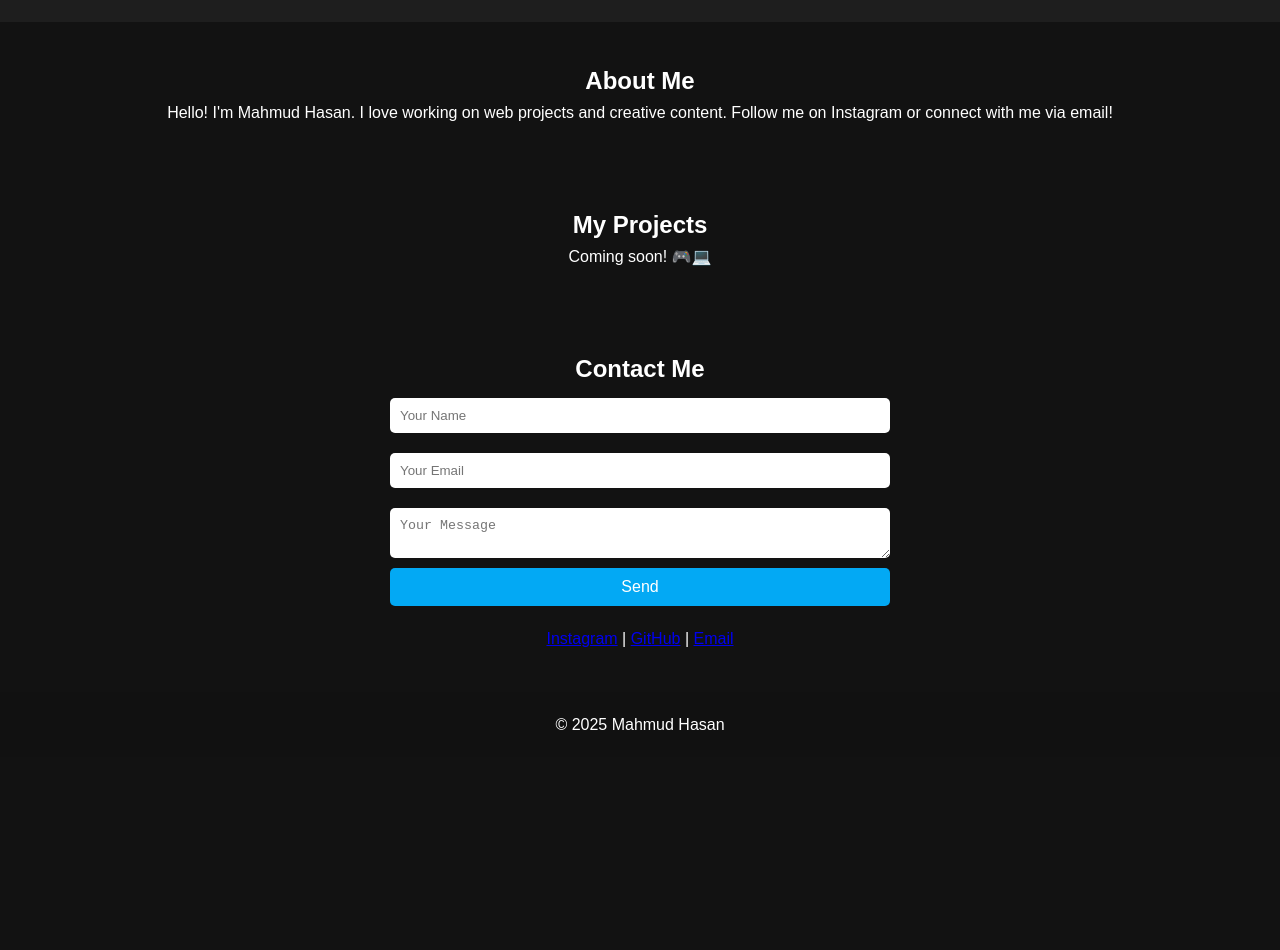
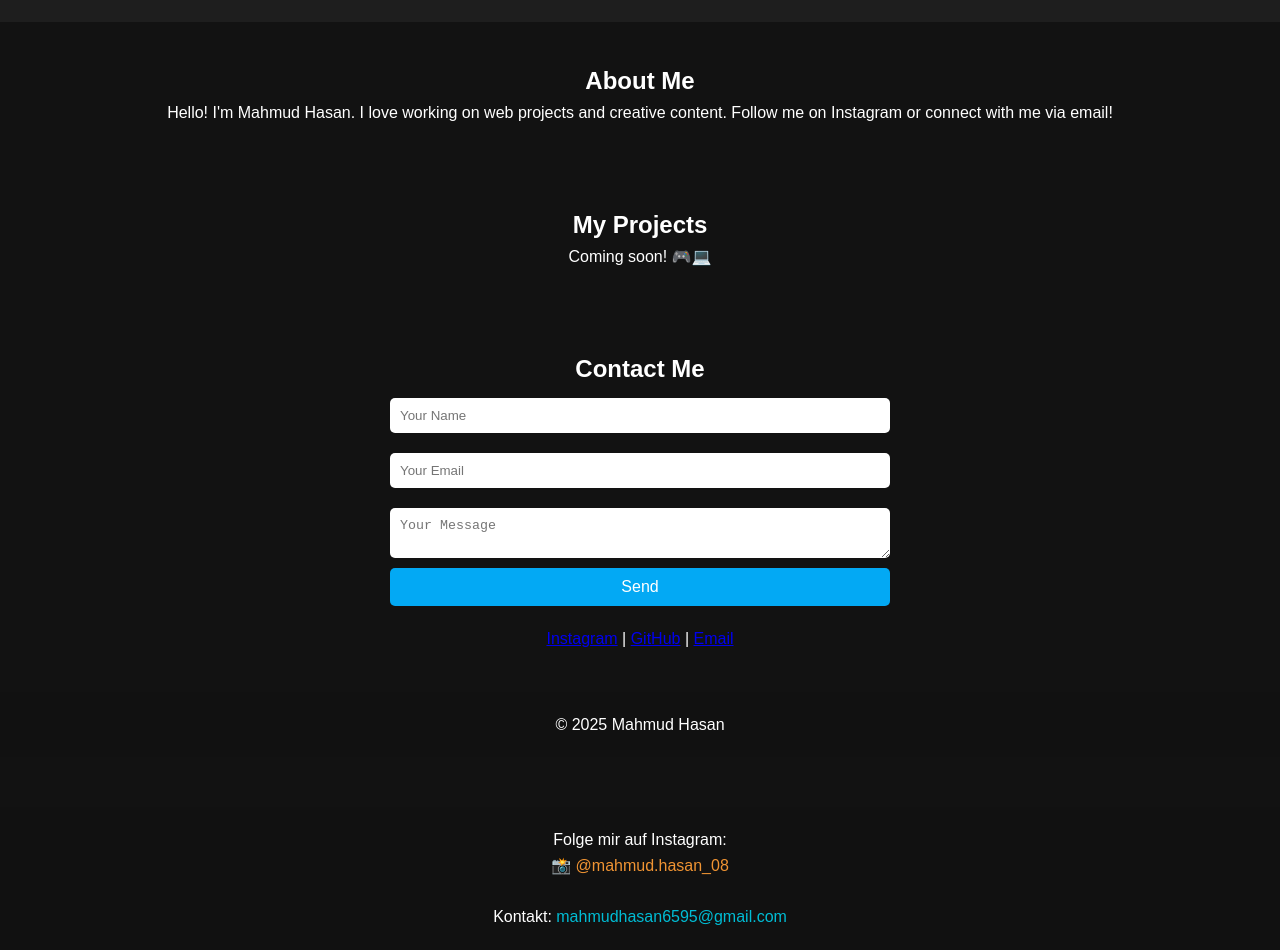
Before and after one commit to mahmud9813/mahmudhasan08.github.io, a plain HTML site: page index.html in a window 1280 px wide. Shown: the part 95-1045 px from the top of the page. Before the commit the page ends 852 px from the top, so only its background shows below. Drawn offline with Linux system fonts and the light colour scheme.

Commit message:
Update index.html

```diff
--- a/index.html
+++ b/index.html
@@ -46,3 +46,12 @@
   </footer>
 </body>
 </html>
+<!-- Instagram & Contact Section -->
+<footer style="text-align: center; margin-top: 50px; padding: 20px; background-color: #111; color: white;">
+  <p>Folge mir auf Instagram:</p>
+  <a href="https://instagram.com/mahmud.hasan_08" target="_blank" style="color: #f09433; text-decoration: none;">
+    📸 @mahmud.hasan_08
+  </a>
+  <br><br>
+  <p>Kontakt: <a href="mailto:mahmudhasan6595@gmail.com" style="color: #00bcd4;">mahmudhasan6595@gmail.com</a></p>
+  </footer>
```
